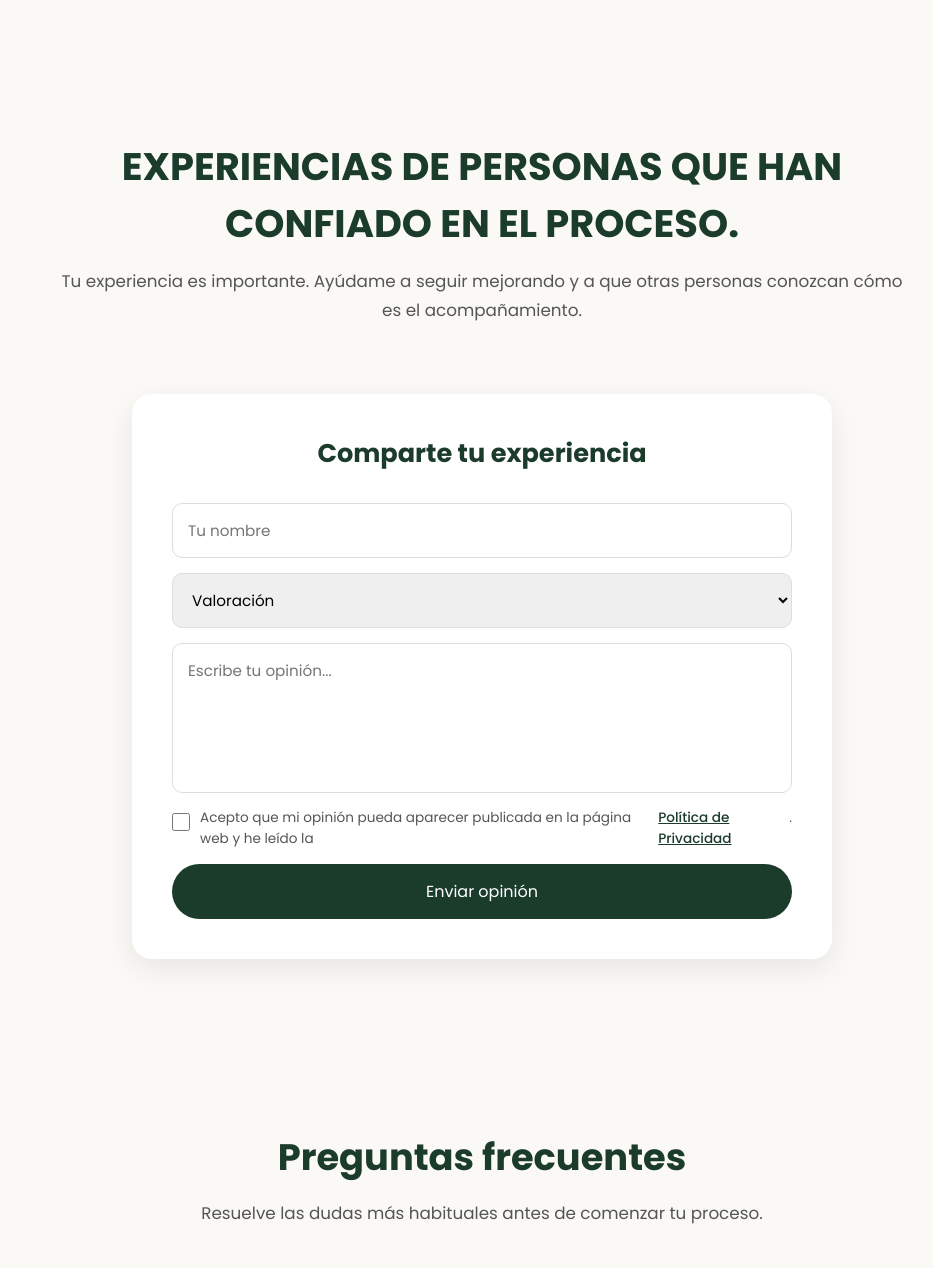
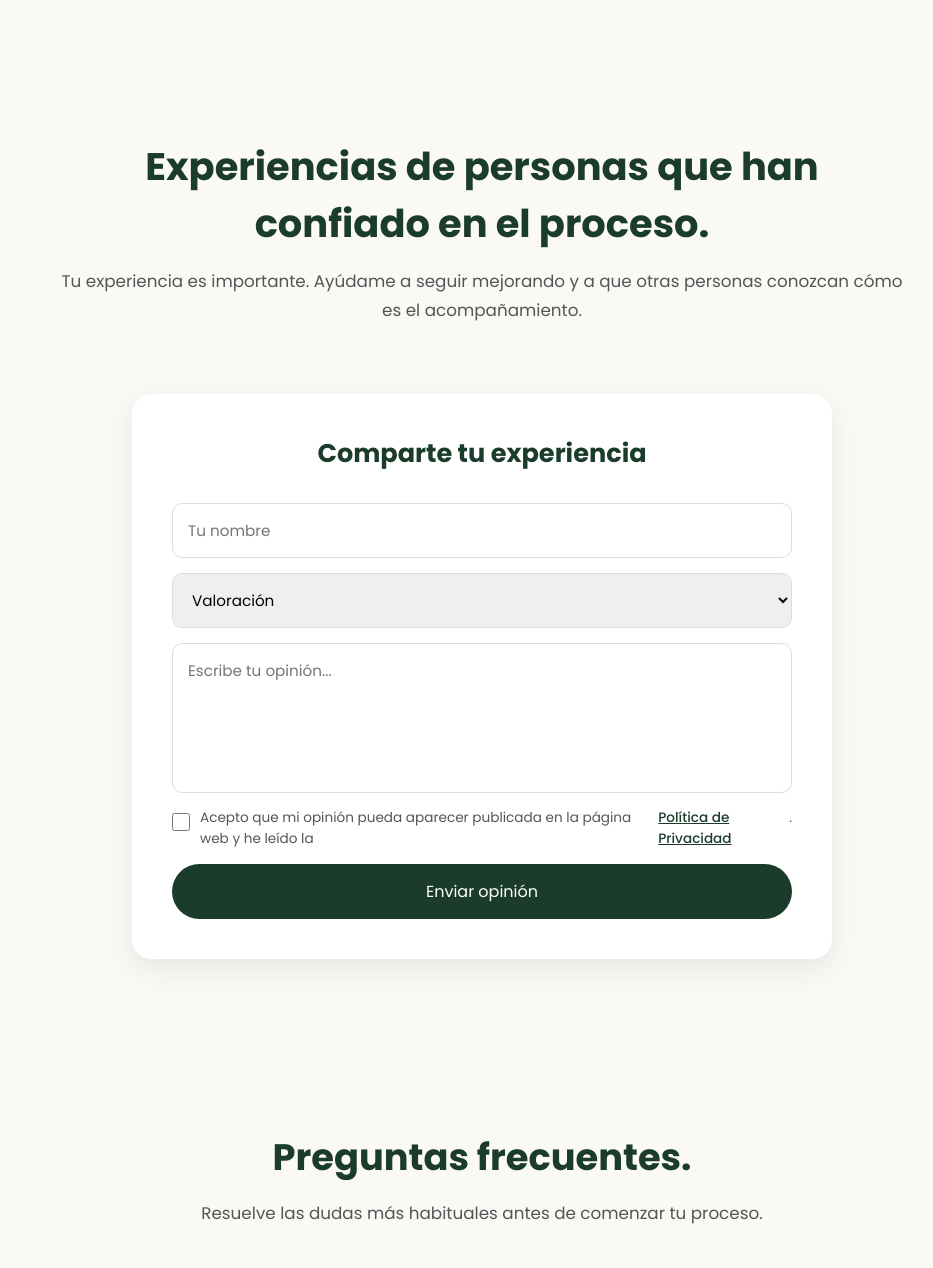
Before and after one commit to consultoriadieteticavalenzuela/Web, a plain HTML site: page index.html in a window 1280 px wide. Shown: the part 4120-5388 px from the top of the page, without its empty margins (158-1091 px from the left). Drawn offline with Linux system fonts and the light colour scheme.

Commit message:
Update index.html

```diff
--- a/index.html
+++ b/index.html
@@ -230,7 +230,7 @@
         <!-- APARTADO EMOTIVO DE DESCUENTOS Y COMPROMISO SOCIAL -->
         <div class="seccion-descuentos-solidarios">
             <div class="descuentos-header-emotivo">
-                <h4>💚 La salud no debería ser un privilegio, sino un derecho accesible</h4>
+                <h4>💚 La salud no debería ser un privilegio, sino un derecho accesible.</h4>
                 <p>Creo firmemente que el dinero no debe ser un freno en tu camino hacia el bienestar. Si tu situación es compleja, cuentas con facilidades:</p>
             </div>
             <div class="descuentos-grid-cuatro">
@@ -257,7 +257,7 @@
     <section class="opiniones-section" id="opiniones">
 
     <div class="opiniones-header">
-        <h2>EXPERIENCIAS DE PERSONAS QUE HAN CONFIADO EN EL PROCESO.</h2>
+        <h2>Experiencias de personas que han confiado en el proceso.</h2>
         <p>
             Tu experiencia es importante. Ayúdame a seguir mejorando y a que otras personas
             conozcan cómo es el acompañamiento.
@@ -319,7 +319,7 @@ Enviar opinión
         <section class="FAQ" id="FAQ">
 
     <div class="section-title">
-        <h2>Preguntas frecuentes</h2>
+        <h2>Preguntas frecuentes.</h2>
         <p>
             Resuelve las dudas más habituales antes de comenzar tu proceso.
         </p>
```
